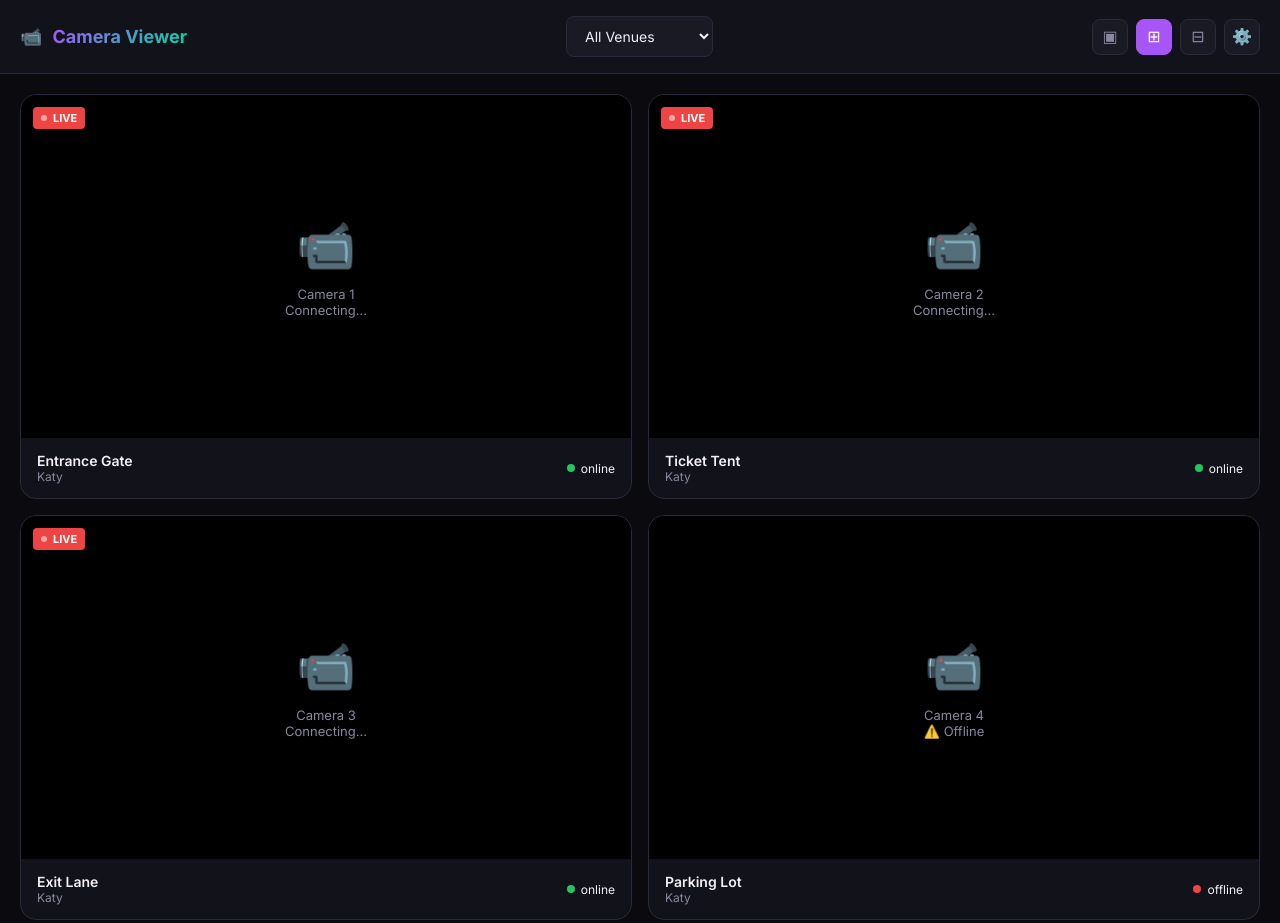
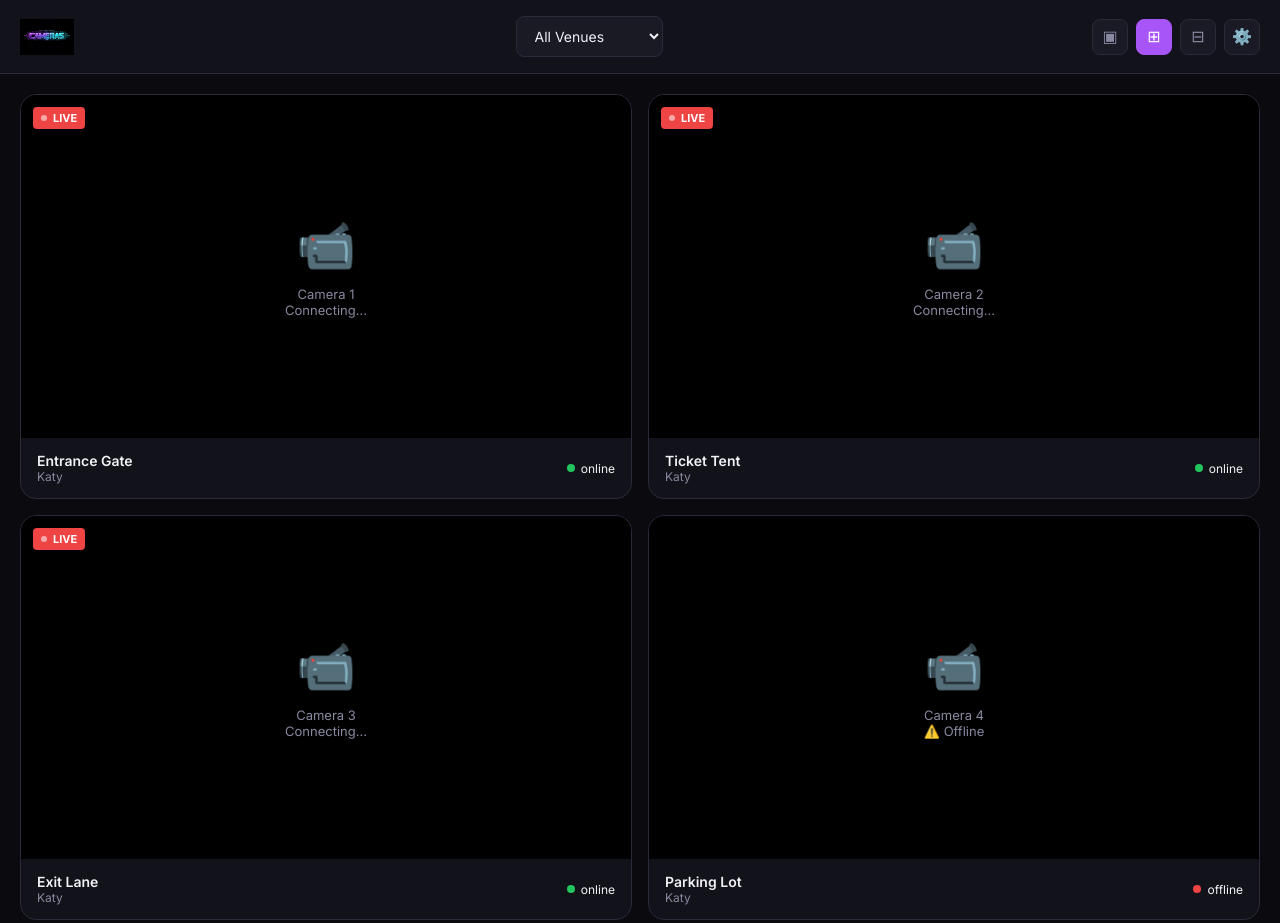
Before and after one commit to MisterB0B/camera-viewer, a plain HTML site: page index.html in a window 1280 px wide. Shown: the top 923 px of the page. Drawn offline with Linux system fonts and the light colour scheme.

Commit message:
Add official Cameras logo

```diff
--- a/index.html
+++ b/index.html
@@ -372,12 +372,12 @@
 <body>
   <!-- Splash -->
   <div id="splash">
-    <div class="logo">📹 CAMERAS</div>
+    <img src="cameras-logo.jpg" alt="The Light Park Cameras" style="max-width: 90%; max-height: 60vh;">
   </div>
 
   <!-- Header -->
   <header class="header">
-    <h1>📹 <span>Camera Viewer</span></h1>
+    <img src="cameras-logo.jpg" alt="Cameras" style="height: 36px; margin-right: 12px;">
     <select class="venue-select" id="venueSelect" onchange="filterVenue()">
       <option value="all">All Venues</option>
       <option value="katy">Katy</option>
```
Also changed, not shown: cameras-logo.jpg (added).
